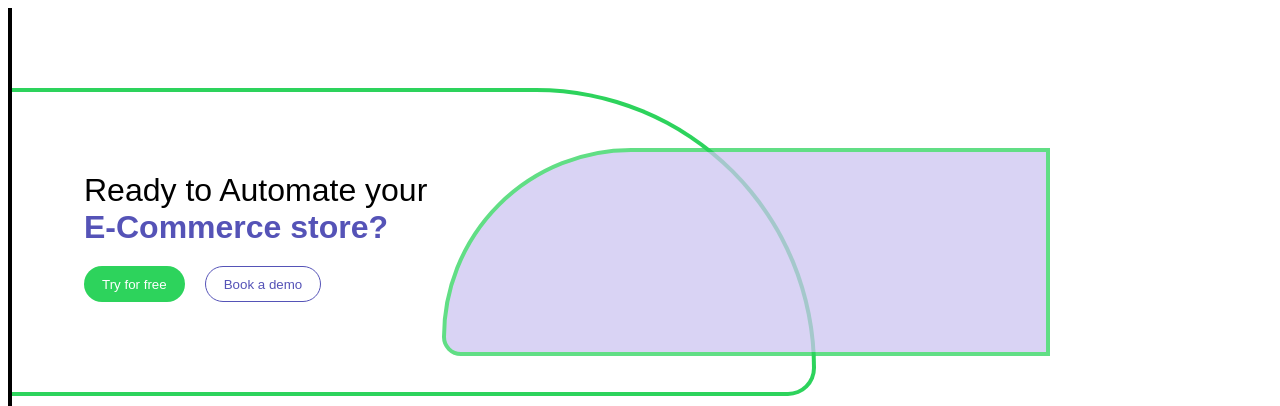
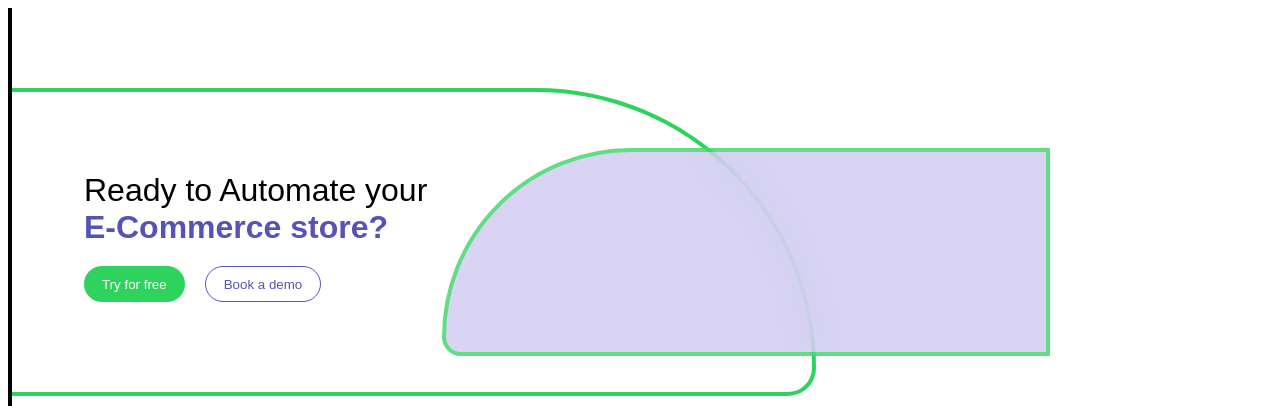
Before and after one commit to spratham/kommunicate.io-Task, a plain HTML site: page Design/index.html in a window 1280 px wide. Shown: the top 406 px of the page. Drawn offline with Linux system fonts and the light colour scheme.

Commit message:
Completed

```diff
--- a/Design/index.css
+++ b/Design/index.css
@@ -73,18 +73,14 @@
 
 .design {
   border: 4px solid #2dd35c;
-  /* border-left: none; */
   height: 200px;
   margin-top: 140px;
   margin-left: 430px;
   position: absolute;
   width: 600px;
   opacity: 0.75;
-  /* margin-left: 6px; */
   border-top-left-radius: 20rem;
   border-bottom-left-radius: 2rem;
-  /* backdrop-filter: blur(15px); */
+  backdrop-filter: blur(15px);
   background-color: rgb(204, 197, 241);
-  /* filter: blur(4px); */
-  backdrop-filter:contrast(100%);
 }
```
